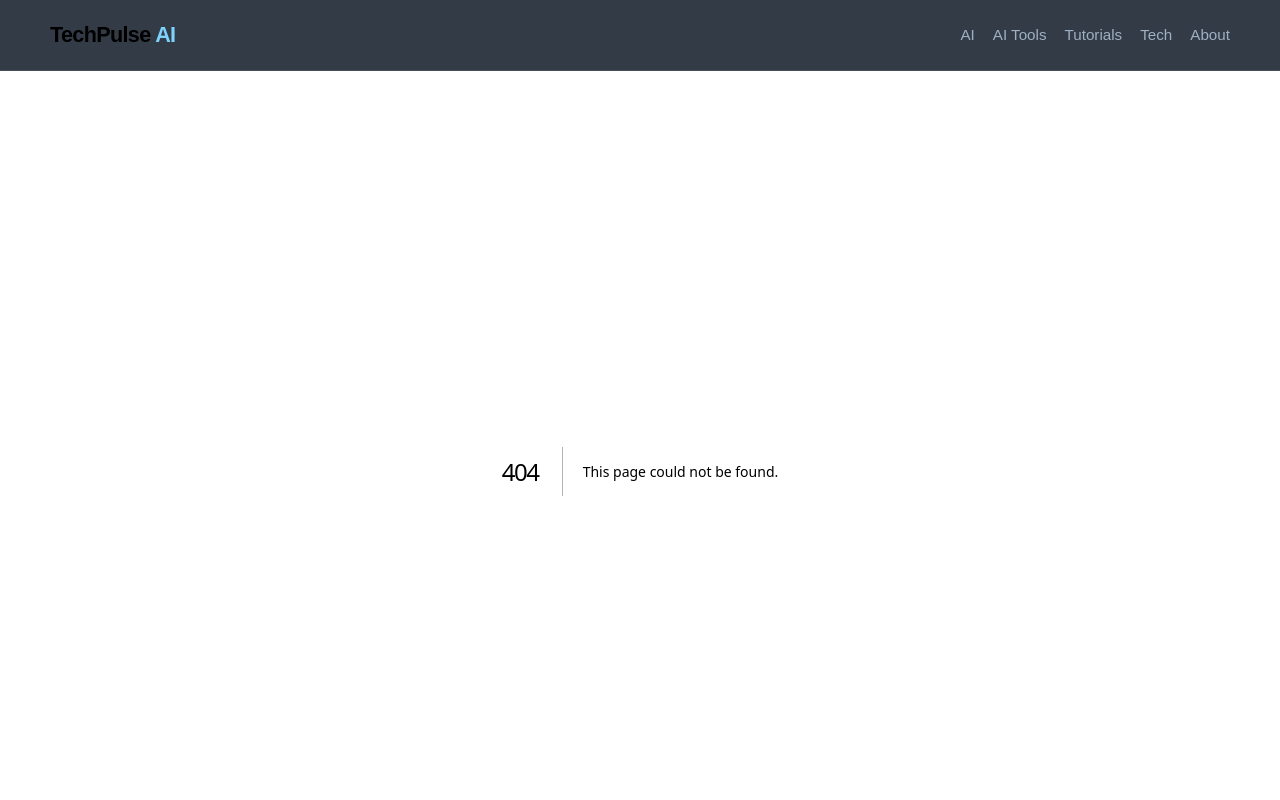
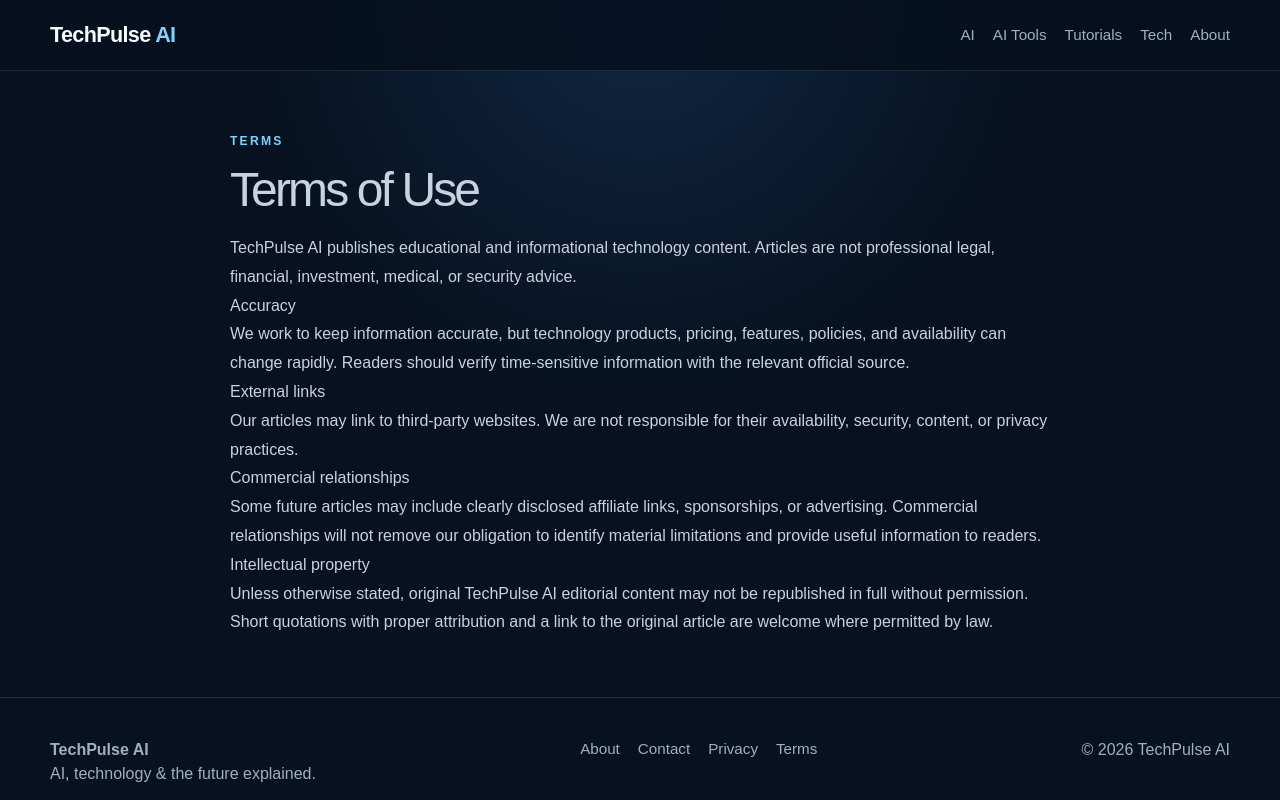
Before and after one commit to winnzzy/techpulse-ai, a Next.js app: page /terms in a window 1280 px wide. Before the commit this address had no page. Shown: the top 800 px of the page. Built offline with nearby package versions, Linux system fonts and the light colour scheme.

Commit message:
feat: add terms page

```diff
--- /dev/null
+++ b/app/terms/page.tsx
@@ -0,0 +1,19 @@
+export const metadata = { title: "Terms of Use" };
+
+export default function TermsPage() {
+  return (
+    <main className="policy">
+      <div className="eyebrow">Terms</div>
+      <h1>Terms of Use</h1>
+      <p>TechPulse AI publishes educational and informational technology content. Articles are not professional legal, financial, investment, medical, or security advice.</p>
+      <h2>Accuracy</h2>
+      <p>We work to keep information accurate, but technology products, pricing, features, policies, and availability can change rapidly. Readers should verify time-sensitive information with the relevant official source.</p>
+      <h2>External links</h2>
+      <p>Our articles may link to third-party websites. We are not responsible for their availability, security, content, or privacy practices.</p>
+      <h2>Commercial relationships</h2>
+      <p>Some future articles may include clearly disclosed affiliate links, sponsorships, or advertising. Commercial relationships will not remove our obligation to identify material limitations and provide useful information to readers.</p>
+      <h2>Intellectual property</h2>
+      <p>Unless otherwise stated, original TechPulse AI editorial content may not be republished in full without permission. Short quotations with proper attribution and a link to the original article are welcome where permitted by law.</p>
+    </main>
+  );
+}
```
